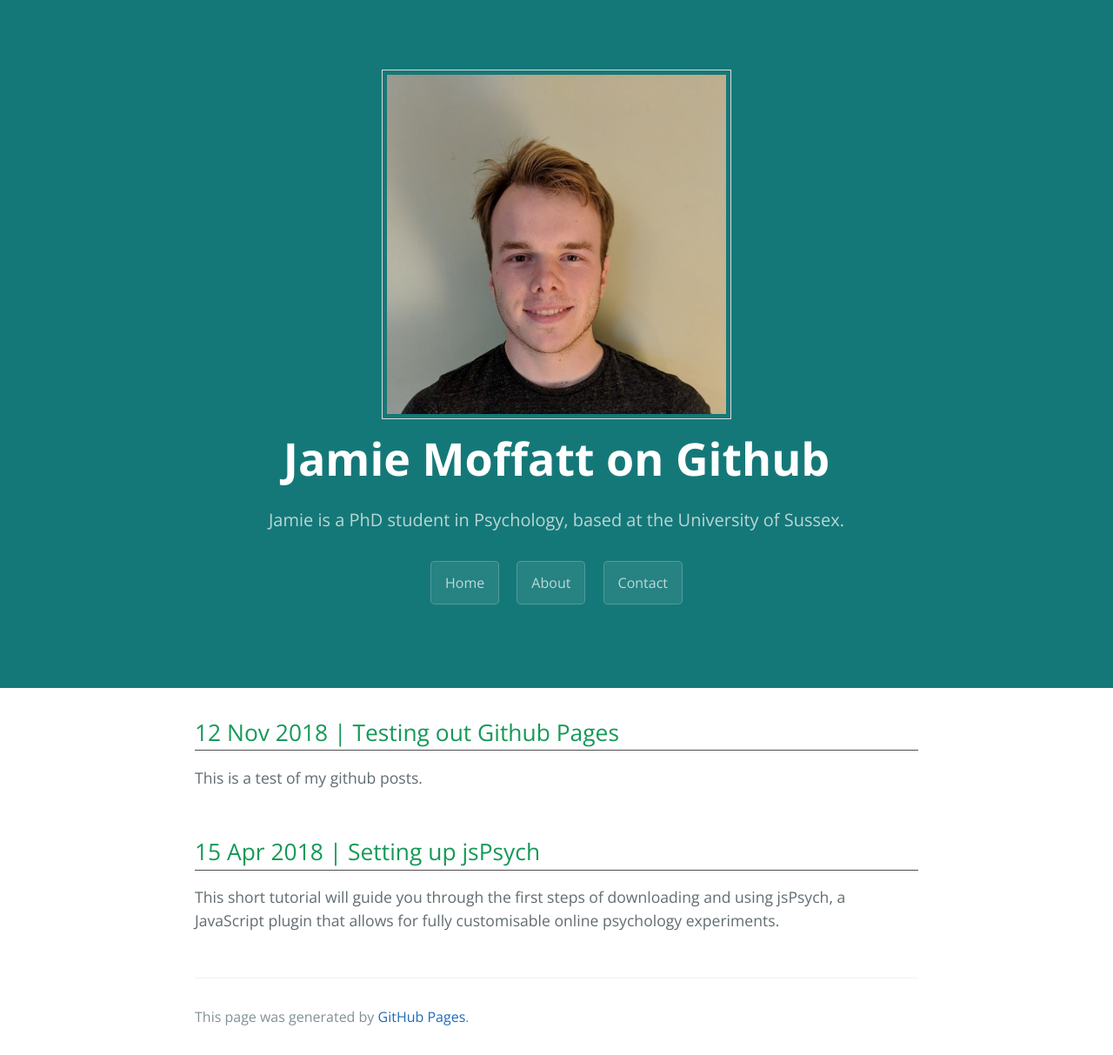
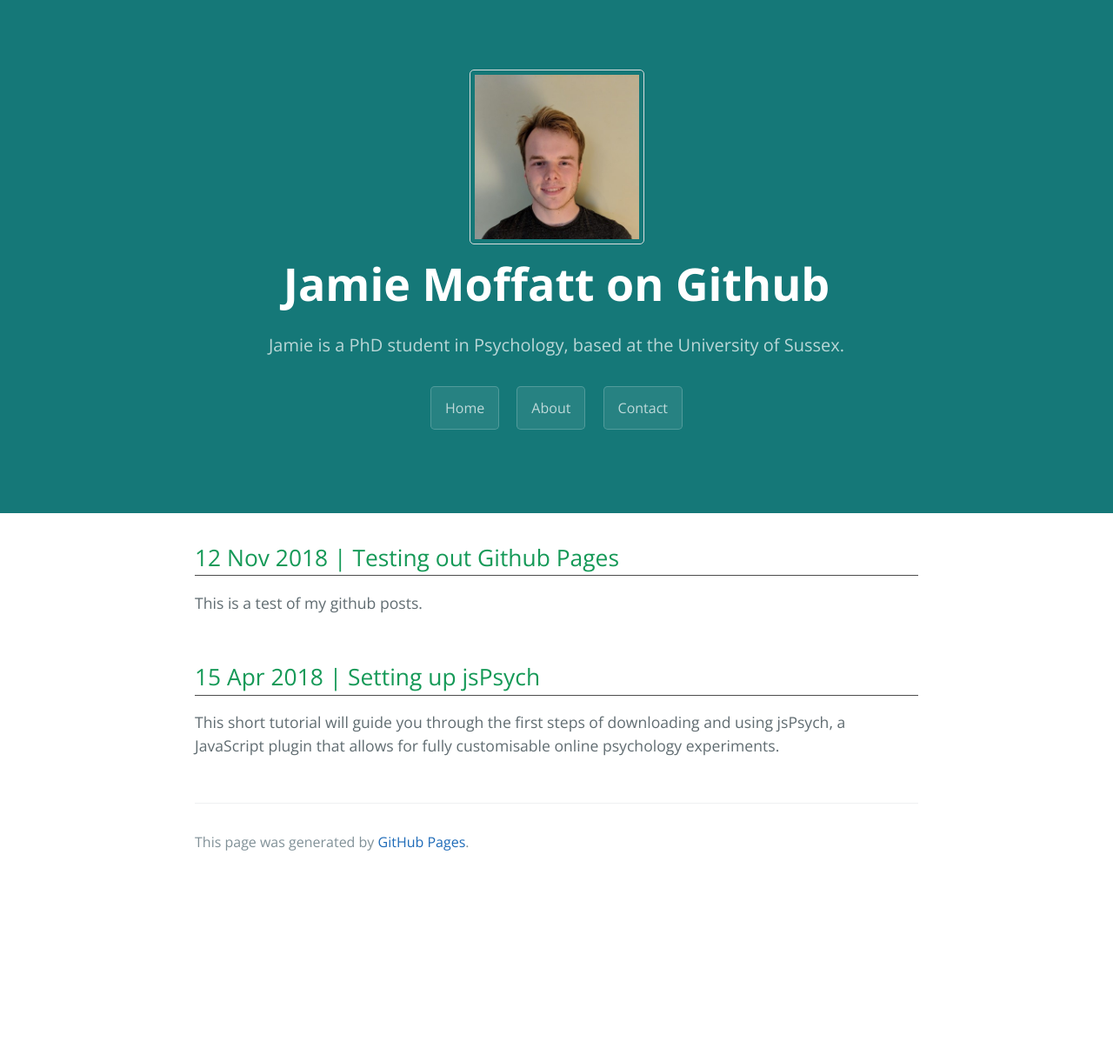
Before and after one commit to jamie-moffatt/jamie-moffatt.github.io, a Jekyll site: the page built from index.md, in a window 1280 px wide. Shown: the whole page at 87% size. Built offline with Jekyll 4.4.1, drawn with Linux system fonts in a browser that asks for light colours; our own code applies the rules of GitHub Pages for plain Markdown files; after the commit the page ends 1012 px from its top, so only the background shows below that.

Commit message:
image edits

```diff
--- a/_layouts/default.html
+++ b/_layouts/default.html
@@ -24,7 +24,7 @@
   <body>
 
     <header class="page-header" role="banner">
-      <img class="header-img" src="assets/img/test_profile.jpg" height="402" width="402">
+      <img class="header-img" src="assets/img/test_profile.jpg" height="201" width="201">
       <h1 class="project-name">{{ site.title | default: site.github.repository_name }}</h1>
       <h2 class="project-tagline">{{ site.description | default: site.github.project_tagline }}</h2>
       <!-- The pages -->
--- a/assets/css/style.scss
+++ b/assets/css/style.scss
@@ -27,5 +27,6 @@
 
 .header-img {
   border: 1px solid #ddd;
+  border-radius: 5px;
   padding: 5px;
 }
```
